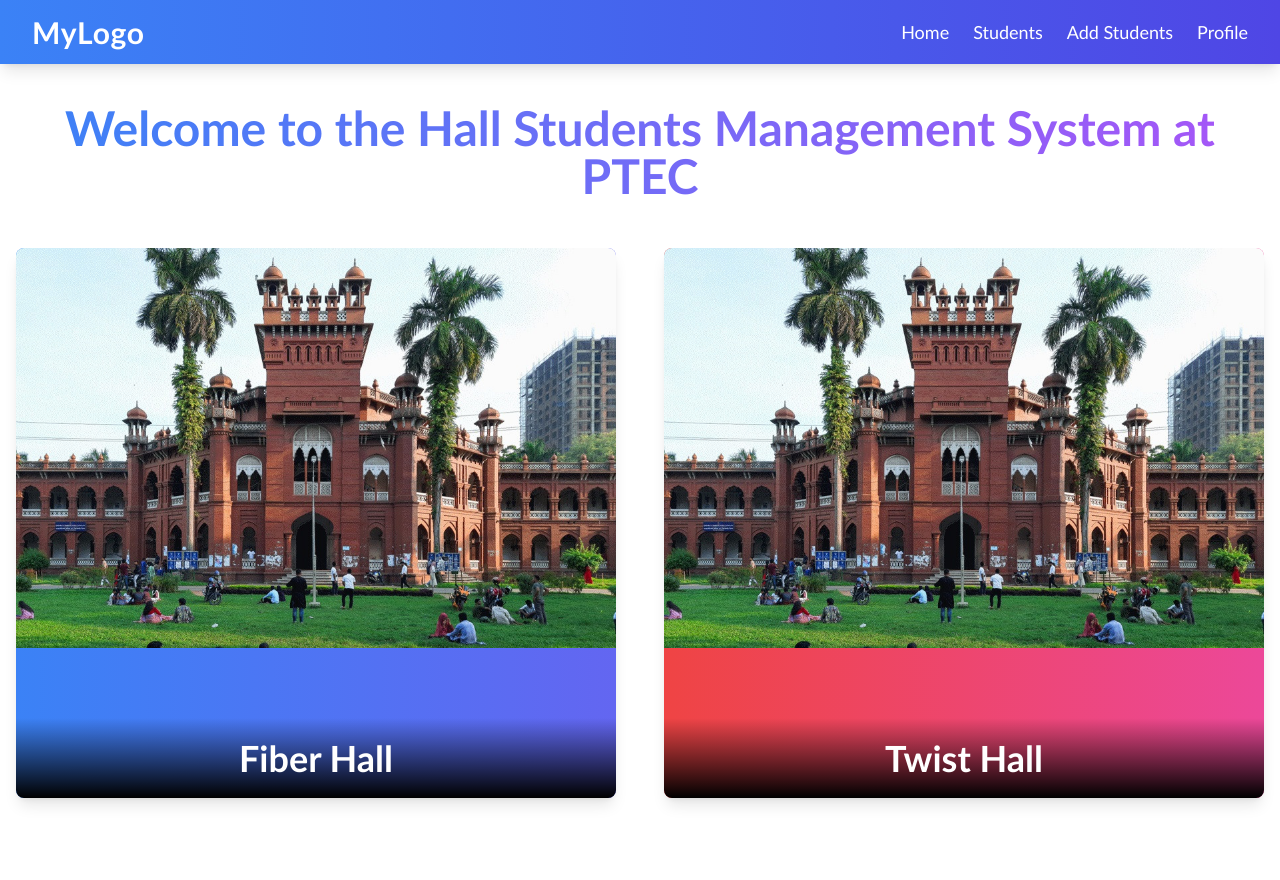
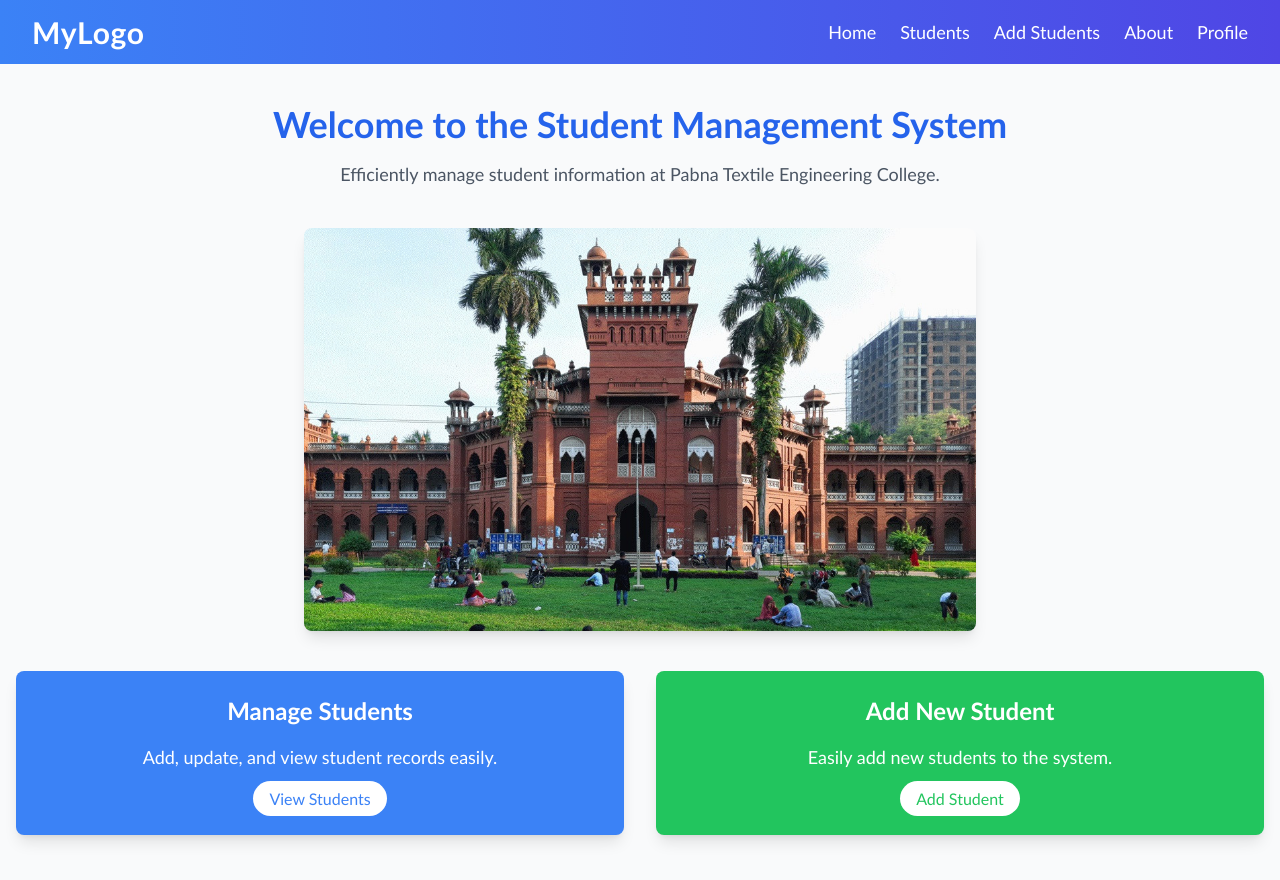
Before and after one commit to toufiq007/students-mangement-app, a React (Vite) app in the folder client/: page / in a window 1280 px wide. Shown: the top 880 px of the page. Before the commit the page ends 838 px from the top, so only its background shows below. Built offline with nearby package versions, Linux system fonts and the light colour scheme.

Commit message:
redesign our home page and add newPage about and student page

```diff
--- a/client/src/App.tsx
+++ b/client/src/App.tsx
@@ -6,6 +6,8 @@ import HallDetails from "./Pages/hallDetails/HallDetails";
 import Room from "./Pages/roomDetails/Room";
 import Student from "./Pages/studentDetails/Student";
 import AddStudentForm from "./components/AddStudent";
+import StudentsPage from "./Pages/StudentsPage";
+import About from "./Pages/about/About";
 
 function App() {
   return (
@@ -17,6 +19,8 @@ function App() {
         <Route path="/hall/:hallName/:room" element={<Room />} />
         <Route path="/hall/:hallName/:room/:stuId" element={<Student />} />
         <Route path="/addStudents" element={<AddStudentForm />} />
+        <Route path="/students" element={<StudentsPage />} />
+        <Route path="/about" element={<About />} />
       </Routes>
     </>
   );
--- a/client/src/Pages/Home.tsx
+++ b/client/src/Pages/Home.tsx
@@ -1,53 +1,53 @@
 import { Link } from "react-router-dom";
-import CurzonHall from "../assets/images/curzonHall.jpg";
+import CollegeImage from "../assets/images/curzonHall.jpg";  // Replace with your actual image
 
 const Home = () => {
   return (
-    <div className="py-10 container mx-auto px-4">
-      {/* Header */}
-      <h1 className="text-5xl font-extrabold text-center text-gradient bg-clip-text text-transparent bg-gradient-to-r from-blue-500 to-purple-500 mb-12">
-        Welcome to the Hall Students Management System at PTEC
-      </h1>
+    <div className="bg-gray-50 py-10 container mx-auto px-4">
+      {/* Header Section */}
+      <div className="text-center mb-10">
+        <h1 className="text-4xl font-bold text-blue-600 mb-4">
+          Welcome to the Student Management System
+        </h1>
+        <p className="text-lg text-gray-600">
+          Efficiently manage student information at Pabna Textile Engineering College.
+        </p>
+      </div>
 
-      {/* Hall Cards */}
-      <div className="grid grid-cols-1 md:grid-cols-2 gap-12">
-        {/* Fiber Hall */}
-        <Link
-          to="/hall/fiber"
-          className="group bg-gradient-to-r h-[550px] from-blue-500 to-indigo-500 rounded-lg shadow-lg overflow-hidden transform transition-all duration-300 hover:scale-105 hover:shadow-2xl"
-        >
-          <div className="relative w-full h-full">
-            <img
-              src={CurzonHall}
-              alt="Fiber Hall"
-              className="w-full h-[400px] object-cover transition-transform duration-500 group-hover:scale-110"
-            />
-            <div className="absolute bottom-0 left-0 right-0 p-5 bg-gradient-to-t from-black to-transparent">
-              <h2 className="text-4xl font-bold text-white text-center">
-                Fiber Hall
-              </h2>
-            </div>
+      {/* College Image */}
+      <div className="text-center mb-10">
+        <img
+          className="w-full max-w-2xl mx-auto rounded-lg shadow-lg"
+          src={CollegeImage}
+          alt="Pabna Textile Engineering College"
+        />
+      </div>
+
+      {/* Key Features Section */}
+      <div className="grid grid-cols-1 md:grid-cols-2 gap-8 mb-10">
+        <div className="bg-blue-500 text-white p-6 rounded-lg shadow-lg hover:shadow-xl transform transition duration-300 hover:scale-105">
+          <h2 className="text-2xl font-semibold text-center mb-4">Manage Students</h2>
+          <p className="text-center text-lg">
+            Add, update, and view student records easily.
+          </p>
+          <div className="mt-4 text-center">
+            <Link to="/students" className="bg-white text-blue-500 px-4 py-2 rounded-full hover:bg-blue-600 hover:text-white transition duration-300">
+              View Students
+            </Link>
           </div>
-        </Link>
+        </div>
 
-        {/* Twist Hall */}
-        <Link
-          to="/hall/twist"
-          className="group bg-gradient-to-r h-[550px] from-red-500 to-pink-500 rounded-lg shadow-lg overflow-hidden transform transition-all duration-300 hover:scale-105 hover:shadow-2xl"
-        >
-          <div className="relative w-full h-full">
-            <img
-              src={CurzonHall}
-              alt="Twist Hall"
-              className="w-full h-[400px] object-cover transition-transform duration-500 group-hover:scale-110"
-            />
-            <div className="absolute bottom-0 left-0 right-0 p-5 bg-gradient-to-t from-black to-transparent">
-              <h2 className="text-4xl font-bold text-white text-center">
-                Twist Hall
-              </h2>
-            </div>
+        <div className="bg-green-500 text-white p-6 rounded-lg shadow-lg hover:shadow-xl transform transition duration-300 hover:scale-105">
+          <h2 className="text-2xl font-semibold text-center mb-4">Add New Student</h2>
+          <p className="text-center text-lg">
+            Easily add new students to the system.
+          </p>
+          <div className="mt-4 text-center">
+            <Link to="/addStudents" className="bg-white text-green-500 px-4 py-2 rounded-full hover:bg-green-600 hover:text-white transition duration-300">
+              Add Student
+            </Link>
           </div>
-        </Link>
+        </div>
       </div>
     </div>
   );
--- /dev/null
+++ b/client/src/Pages/StudentsPage.tsx
@@ -0,0 +1,56 @@
+import { Link } from "react-router-dom";
+import CurzonHall from "../assets/images/curzonHall.jpg";
+
+const StudentsPage = () => {
+  return (
+    <div className="py-10 container mx-auto px-4">
+      {/* Header */}
+      <h1 className="text-5xl font-extrabold text-center text-gradient bg-clip-text text-transparent bg-gradient-to-r from-blue-500 to-purple-500 mb-12">
+        Welcome to the Hall Students Management System at PTEC
+      </h1>
+
+      {/* Hall Cards */}
+      <div className="grid grid-cols-1 md:grid-cols-2 gap-12">
+        {/* Fiber Hall */}
+        <Link
+          to="/hall/fiber"
+          className="group bg-gradient-to-r h-[550px] from-blue-500 to-indigo-500 rounded-lg shadow-lg overflow-hidden transform transition-all duration-300 hover:scale-105 hover:shadow-2xl"
+        >
+          <div className="relative w-full h-full">
+            <img
+              src={CurzonHall}
+              alt="Fiber Hall"
+              className="w-full h-[400px] object-cover transition-transform duration-500 group-hover:scale-110"
+            />
+            <div className="absolute bottom-0 left-0 right-0 p-5 bg-gradient-to-t from-black to-transparent">
+              <h2 className="text-4xl font-bold text-white text-center">
+                Fiber Hall
+              </h2>
+            </div>
+          </div>
+        </Link>
+
+        {/* Twist Hall */}
+        <Link
+          to="/hall/twist"
+          className="group bg-gradient-to-r h-[550px] from-red-500 to-pink-500 rounded-lg shadow-lg overflow-hidden transform transition-all duration-300 hover:scale-105 hover:shadow-2xl"
+        >
+          <div className="relative w-full h-full">
+            <img
+              src={CurzonHall}
+              alt="Twist Hall"
+              className="w-full h-[400px] object-cover transition-transform duration-500 group-hover:scale-110"
+            />
+            <div className="absolute bottom-0 left-0 right-0 p-5 bg-gradient-to-t from-black to-transparent">
+              <h2 className="text-4xl font-bold text-white text-center">
+                Twist Hall
+              </h2>
+            </div>
+          </div>
+        </Link>
+      </div>
+    </div>
+  );
+};
+
+export default StudentsPage;
--- /dev/null
+++ b/client/src/Pages/about/About.tsx
@@ -0,0 +1,19 @@
+const About = () => {
+  return (
+    <div>
+      {/* About Section */}
+      <div className="text-center mb-10">
+        <h2 className="text-2xl font-semibold text-blue-600 mb-4">
+          About the System
+        </h2>
+        <p className="text-lg text-gray-600 max-w-4xl mx-auto">
+          This system allows faculty members to manage student records with
+          ease. You can quickly add students, view their details, and update
+          their information, all in one place.
+        </p>
+      </div>
+    </div>
+  );
+};
+
+export default About;
--- a/client/src/components/Navbar.tsx
+++ b/client/src/components/Navbar.tsx
@@ -25,7 +25,7 @@ const Navbar: React.FC = () => {
           {/* Menu for larger screens */}
           <div className="hidden md:flex space-x-6">
             <Link
-              to="/home"
+              to="/"
               className="text-lg font-medium text-white hover:text-gray-200 transition duration-200"
             >
               Home
@@ -42,6 +42,14 @@ const Navbar: React.FC = () => {
             >
               Add Students
             </Link>
+
+            <Link
+              to="/about"
+              className="text-lg font-medium text-white hover:text-gray-200 transition duration-200"
+            >
+              About
+            </Link>
+
             <Link
               to="/profile"
               className="text-lg font-medium text-white hover:text-gray-200 transition duration-200"
```
